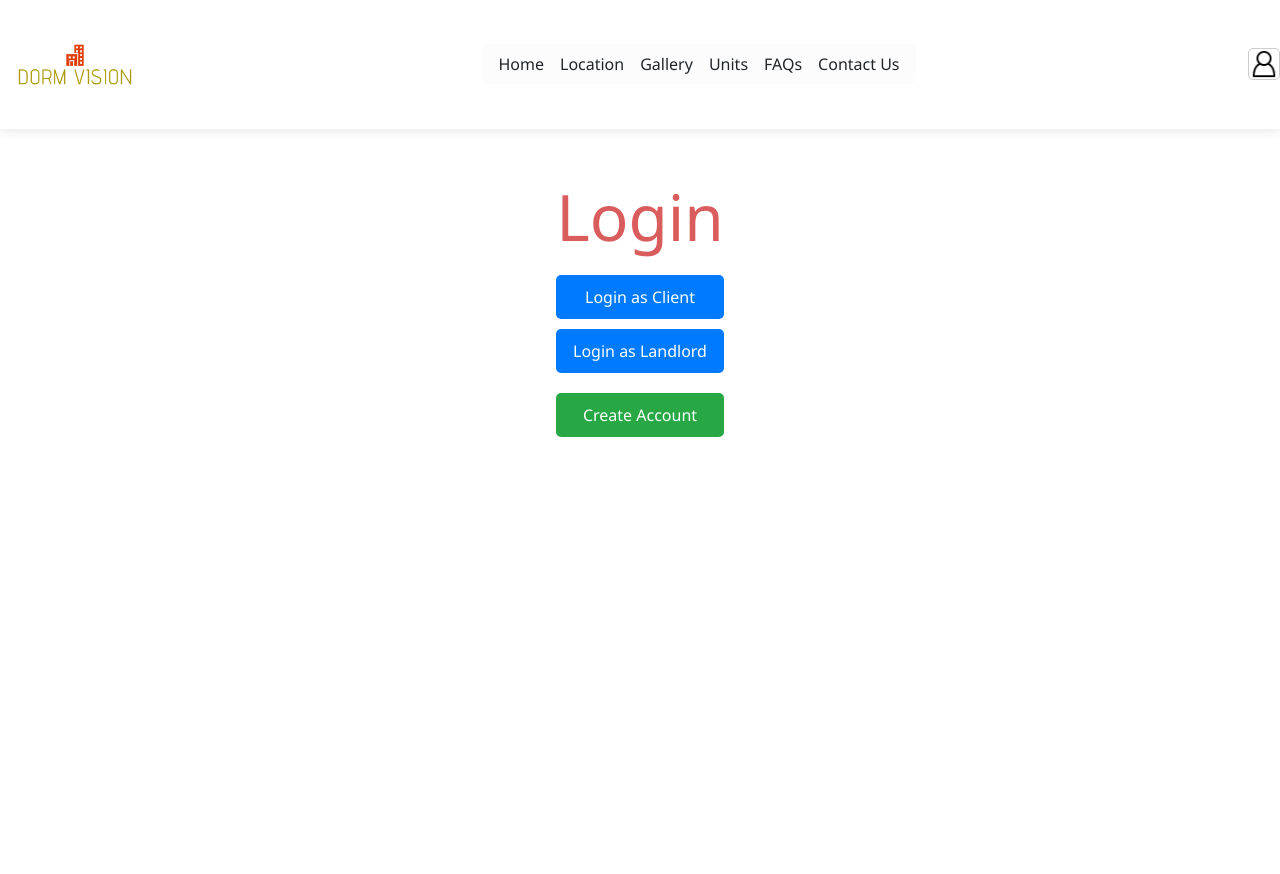
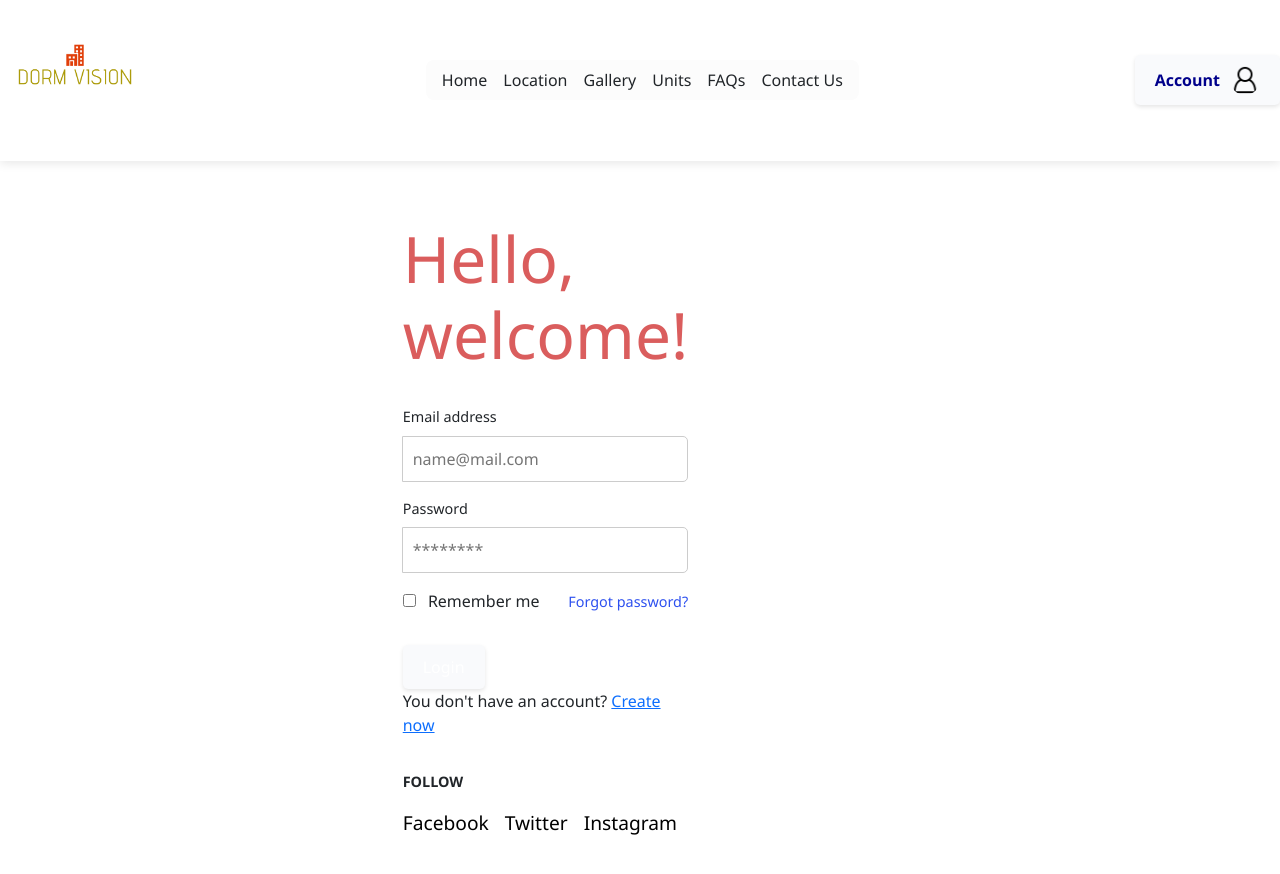
Before and after one commit to Albean12/dorm-vision, a React (Create React App) app: page /login in a window 1280 px wide. Shown: the top 874 px of the page. Before the commit the page ends 800 px from the top, so only its background shows below. Built offline with nearby package versions, Linux system fonts and the light colour scheme.

Commit message:
LOGIN UPDATE
JS/CSS AND LOGIN DESIGN  MERON PA SYANG PROBLEM

```diff
--- a/src/Homepage.css
+++ b/src/Homepage.css
@@ -36,7 +36,7 @@
 }
 
 .nav-link {
-  color: #000;
+  color: #000; /* Black */
   text-decoration: none;
   font-size: 1rem;
   position: relative;
@@ -49,7 +49,7 @@
   height: 2px;
   bottom: -2px;
   left: 50%;
-  background-color: #da5d5d;
+  background-color: #da5d5d; /* Color for the hover effect */
   transition: all 0.3s ease-in-out;
   transform: translateX(-50%);
 }
@@ -62,21 +62,16 @@
   display: flex;
   justify-content: center;
   align-items: flex-start;
-  width: 100vw;
   height: 20vh;
-  background-size: cover;
   background-position: center;
   background-repeat: no-repeat;
-  padding: 0;
-  margin: 0;
+  padding-top: 10px; /* Add padding to prevent content from being hidden behind the navbar */
 }
 
 .main-content h1 {
   font-size: 4rem;
   font-weight: normal;
   color: #da5d5d;
-  position: relative;
-  z-index: 1;
 }
 
 .logo img {
@@ -84,18 +79,22 @@
   height: auto;
 }
 
-/* Log in button */
+/* Updated Log in button */
 .login-button {
-  padding: 0;
-  background-color: #fff;
-  border: 1px solid #ccc;
-  border-radius: 5px;
+  display: flex;
+  align-items: center;
+  background-color: #f9fafc; /* Light blue background */
+  border: none;
+  border-radius: 30px; /* Rounded corners */
+  padding: 10px 20px;
+  text-decoration: none;
+  box-shadow: 0 2px 4px rgba(0, 0, 0, 0.1);
+  transition: background-color 0.3s ease;
   cursor: pointer;
-  margin-left: auto;
 }
 
 .login-button:hover {
-  color: #fff;
+  background-color: #d0e1ff; /* Darker blue on hover */
 }
 
 .login-container {
@@ -103,8 +102,16 @@
   align-items: center;
 }
 
+.login-text {
+  margin-right: 10px;
+  font-size: 1rem;
+  color: #00008b; /* Dark blue text */
+  font-weight: bold;
+}
+
 .login-image {
   width: 30px;
   height: 30px;
   object-fit: cover;
+  border-radius: 50%; /* Circle image */
 }
--- a/src/Homepage.js
+++ b/src/Homepage.js
@@ -32,6 +32,7 @@ const HomePage = () => {
           </div>
           <div className="login-container">
             <Link to="/login" className="login-button">
+              <span className="login-text">Account</span>
               <img src="/user.png" alt="loginlogo" className="login-image" />
             </Link>
           </div>
--- a/src/Login.css
+++ b/src/Login.css
@@ -1,31 +1,152 @@
-.login-page {
-  text-align: center;
-  margin-top: 50px;
+/* General styles */
+body, html {
+  margin: 0;
+  padding: 0;
+  font-family: 'Segoe UI', Arial, sans-serif;
+  box-sizing: border-box;
 }
 
-.login-options {
-  margin-top: 20px;
+.login-page {
+  display: flex;
+  height: 100vh;
 }
 
-.login-link {
-  display: block;
-  margin: 10px 0;
+/* Left section (Form) */
+.login-left {
+  flex: 1;
+  padding: 50px;
+  background-color: #fff;
+  display: flex;
+  flex-direction: column;
+  justify-content: flex-start; /* Align the form at the top */
+}
+
+.logo {
+  font-size: 1.5rem;
+  font-weight: bold;
+  margin-bottom: 2rem;
+}
+
+.welcome-text {
+  font-size: 2.5rem;
+  font-weight: 700;
+  color: #2d50ef; /* Blue color for the welcome text */
+  margin-bottom: 2rem;
+}
+
+.login-form {
+  display: flex;
+  flex-direction: column;
+  gap: 1rem;
+}
+
+.input-group {
+  display: flex;
+  flex-direction: column;
+}
+
+.input-group label {
+  font-size: 0.9rem;
+  margin-bottom: 0.5rem;
+}
+
+.input-group input {
   padding: 10px;
-  background-color: #007bff;
-  color: white;
-  text-decoration: none;
+  font-size: 1rem;
+  border: 1px solid #ccc;
   border-radius: 5px;
 }
 
-.create-account {
-  margin-top: 20px;
+.form-options {
+  display: flex;
+  justify-content: space-between;
+  align-items: center;
+  margin-bottom: 1rem;
 }
 
-.create-account-link {
-  display: block;
-  padding: 10px;
-  background-color: #28a745;
+.remember-me input {
+  margin-right: 0.5rem;
+}
+
+.forgot-password-link {
+  color: #2d50ef;
+  text-decoration: none;
+  font-size: 0.9rem;
+}
+
+.forgot-password-link:hover {
+  text-decoration: underline;
+}
+
+.button-group {
+  display: flex;
+  gap: 1rem;
+}
+
+.login-button,
+.signup-button {
+  padding: 10px 20px;
+  font-size: 1rem;
+  border: none;
+  border-radius: 5px;
+  cursor: pointer;
+}
+
+.login-button {
   color: white;
+}
+
+.signup-button {
+  background-color: transparent;
+  border: 2px solid #2d50ef;
+  color: #2d50ef;
+}
+
+.signup-button:hover {
+  background-color: #2d50ef;
+  color: white;
+}
+
+/* Social icons */
+.social-links {
+  margin-top: 2rem;
+}
+
+.social-links span {
+  font-size: 0.9rem;
+  font-weight: bold;
+}
+
+.social-icons {
+  display: flex;
+  gap: 1rem;
+  margin-top: 1rem;
+}
+
+.social-icons a {
+  color: #000;
   text-decoration: none;
-  border-radius: 5px;
+  font-size: 1.2rem;
 }
+
+.social-icons a:hover {
+  color: #2d50ef;
+}
+
+/* Right section (Background) */
+.login-right {
+  flex: 1;
+  background: url('') no-repeat center center/cover;
+}
+
+/* Responsive adjustments */
+@media (max-width: 768px) {
+  .login-page {
+    flex-direction: column;
+  }
+
+  .login-left, .login-right {
+    flex: none;
+    width: 100%;
+  }
+}
--- a/src/Login.js
+++ b/src/Login.js
@@ -5,13 +5,49 @@ import './Login.css';
 const Login = () => {
   return (
     <div className="login-page">
-      <h1>Login</h1>
-      <div className="login-options">
-        <Link to="/login/client" className="login-link">Login as Client</Link>
-        <Link to="/login/landlord" className="login-link">Login as Landlord</Link>
+      {/* Left Section */}
+      <div className="login-left">
+        <h1 className="welcome-text">Hello, welcome!</h1>
+
+        {/* Login Form */}
+        <form className="login-form">
+          <div className="input-group">
+            <label htmlFor="email">Email address</label>
+            <input type="email" id="email" name="email" placeholder="name@mail.com" required />
+          </div>
+          <div className="input-group">
+            <label htmlFor="password">Password</label>
+            <input type="password" id="password" name="password" placeholder="********" required />
+          </div>
+          <div className="form-options">
+            <label className="remember-me">
+              <input type="checkbox" /> Remember me
+            </label>
+            <Link to="/forgot-password" className="forgot-password-link">Forgot password?</Link>
+          </div>
+          <div className="button-group">
+            <button type="submit" className="login-button">Login</button>
+          </div>
+        </form>
+
+        {/* Link for users without accounts */}
+        <div className="create-account">
+          <span>You don't have an account? <Link to="/create-account" className="create-account-link">Create now</Link></span>
+        </div>
+
+        <div className="social-links">
+          <span>FOLLOW</span>
+          <div className="social-icons">
+            <a href="https://facebook.com" target="_blank" rel="noopener noreferrer">Facebook</a>
+            <a href="https://twitter.com" target="_blank" rel="noopener noreferrer">Twitter</a>
+            <a href="https://instagram.com" target="_blank" rel="noopener noreferrer">Instagram</a>
+          </div>
+        </div>
       </div>
-      <div className="create-account">
-        <Link to="/create-account" className="create-account-link">Create Account</Link>
+
+      {/* Right Section */}
+      <div className="login-right">
+        {/* Background image will be applied in CSS */}
       </div>
     </div>
   );
```
